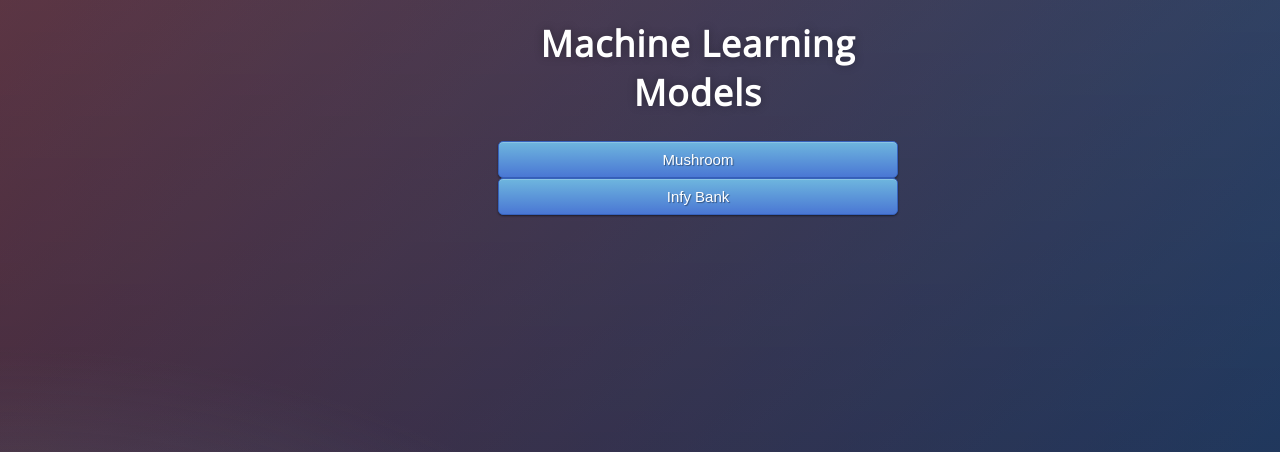
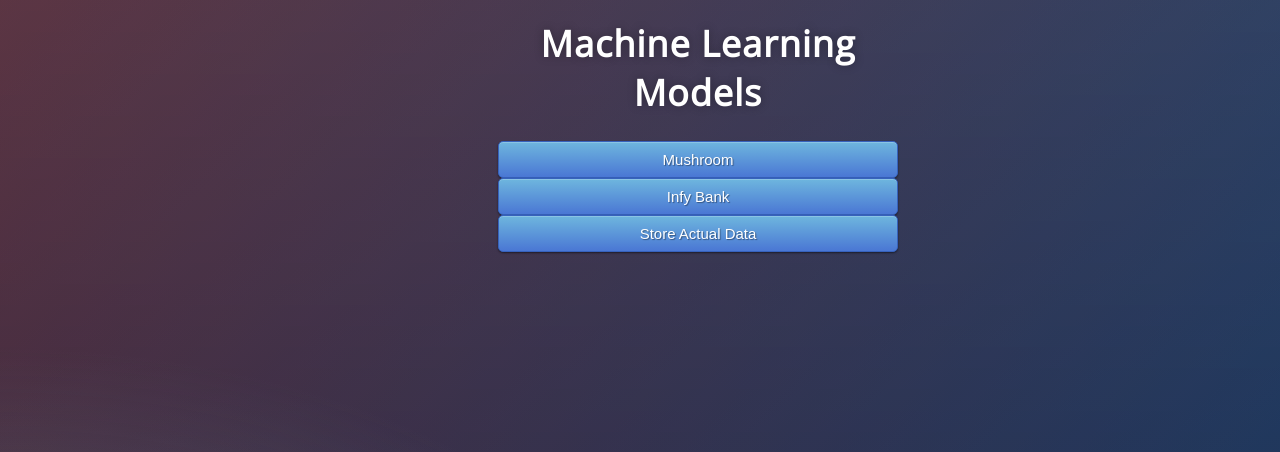
Before and after one commit to winstonjoels/churn_prediction_gcp, a Flask app: page / in a window 1280 px wide. Shown: the top 452 px of the page. Run offline with Flask 2, Linux system fonts and the light colour scheme.

Commit message:
Update home.html

```diff
--- a/templates/home.html
+++ b/templates/home.html
@@ -19,6 +19,9 @@
 			<form action="{{ url_for('model', name="infy_bank")}}" method="POST">
 				<button type="submit" class="btn btn-primary btn-block btn-large">Infy Bank</button>
 			</form>
+			<form action="{{ url_for('eval', name="eval")}}" method="POST">
+				<button type="submit" class="btn btn-primary btn-block btn-large">Store Actual Data</button>
+			</form>
 		</div>
 	</body>
 </html>
```
